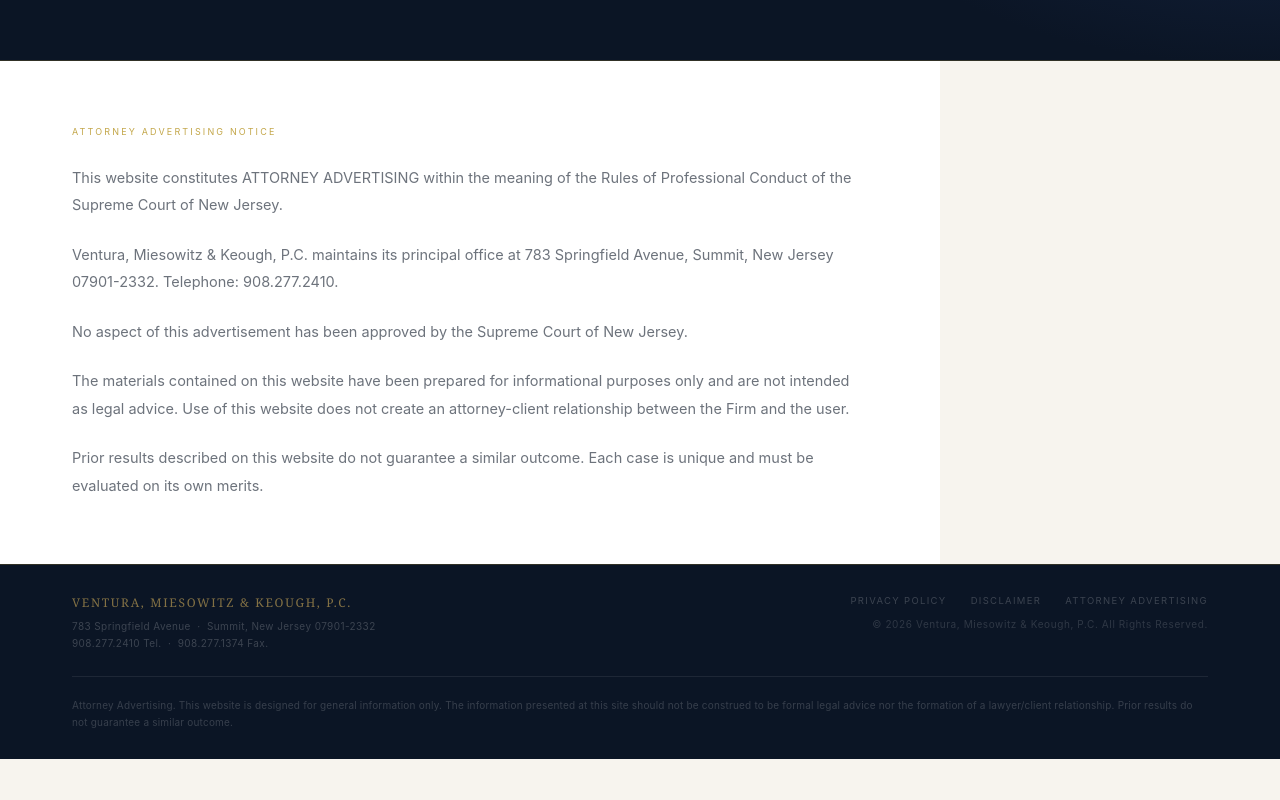
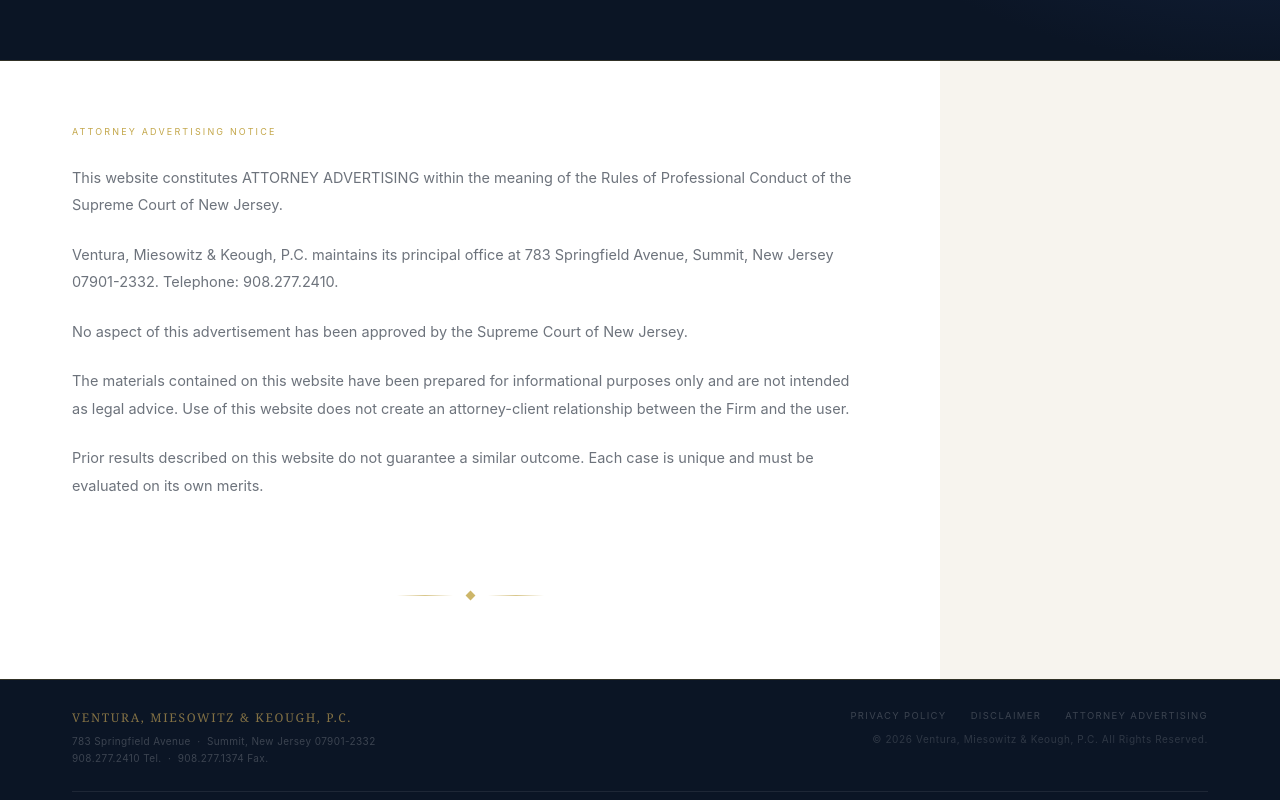
Before and after one commit to trinit-ai/summitlawyers, a React (Vite) app: page /legal/advertising in a window 1280 px wide. Shown: the part 388-1188 px from the top of the page. Before the commit the page ends 1147 px from the top, so only its background shows below. Built offline with nearby package versions, Linux system fonts and the light colour scheme; no server answers.

Commit message:
Simplify ClosingCard to gilded ornament; standardize across detail pages

```diff
--- a/src/components/ClosingCard.jsx
+++ b/src/components/ClosingCard.jsx
@@ -1,38 +1,11 @@
-// Auto-linkifies phone numbers, extensions, and emails in a closing paragraph
-// and wraps it in a styled gold-rule callout card.
+// Gilded page-end ornament. Standard footer for every detail page.
 
-const PHONE_RE = /(\d{3}[.\-]\d{3}[.\-]\d{4}(?:,?\s*ext\.?\s*\d+)?)/gi
-const EMAIL_RE = /([a-zA-Z0-9._%+-]+@[a-zA-Z0-9.-]+\.[a-zA-Z]{2,})/g
-
-function linkify(text) {
-  // Combined splitter — capture both phones and emails in one pass
-  const parts = []
-  const combined = new RegExp(`${PHONE_RE.source}|${EMAIL_RE.source}`, 'gi')
-  let last = 0
-  let m
-  while ((m = combined.exec(text)) !== null) {
-    if (m.index > last) parts.push(text.slice(last, m.index))
-    const match = m[0]
-    if (match.includes('@')) {
-      parts.push(<a key={m.index} href={`mailto:${match}`}>{match}</a>)
-    } else {
-      const digits = match.replace(/[^\d]/g, '').slice(0, 10)
-      parts.push(<a key={m.index} href={`tel:${digits}`}>{match}</a>)
-    }
-    last = m.index + match.length
-  }
-  if (last < text.length) parts.push(text.slice(last))
-  return parts
-}
-
-export default function ClosingCard({ text, label = 'Get in touch' }) {
+export default function ClosingCard() {
   return (
     <div className="closing-card">
       <div className="closing-card-rule">
         <span></span><i></i><span></span>
       </div>
-      <div className="closing-card-label">{label}</div>
-      <p className="closing-card-text">{linkify(text)}</p>
     </div>
   )
 }
--- a/src/pages/AttorneyDetail.jsx
+++ b/src/pages/AttorneyDetail.jsx
@@ -1,5 +1,6 @@
 import { useParams, Link, Navigate } from 'react-router-dom'
 import { Breadcrumb } from '../components/Layout'
+import ClosingCard from '../components/ClosingCard'
 import { FIRM, ATTORNEYS, getAttorney, getPracticeArea } from '../data/firm'
 
 export default function AttorneyDetail() {
@@ -63,6 +64,7 @@
               </ul>
             </div>
           )}
+          <ClosingCard />
         </div>
 
         <aside className="sidebar">
--- a/src/pages/Legal.jsx
+++ b/src/pages/Legal.jsx
@@ -1,5 +1,6 @@
 import { useParams, Navigate } from 'react-router-dom'
 import { Breadcrumb } from '../components/Layout'
+import ClosingCard from '../components/ClosingCard'
 import { FIRM } from '../data/firm'
 
 const PAGES = {
@@ -56,6 +57,7 @@
         <div className="detail-content" style={{ borderRight: 'none' }}>
           <div className="section-label">{page.title}</div>
           {page.body.map((p, i) => <p key={i}>{p}</p>)}
+          <ClosingCard />
         </div>
       </div>
     </>
--- a/src/pages/PracticeDetail.jsx
+++ b/src/pages/PracticeDetail.jsx
@@ -42,9 +42,8 @@
             </div>
           )}
 
-          <ClosingCard
-            text={detail.closing || `To learn more about how we approach ${area.name.toLowerCase()} matters, please call us at ${FIRM.phone} or email ${FIRM.email}. Initial consultations are without charge.`}
-          />
+          {detail.closing && <p>{detail.closing}</p>}
+          <ClosingCard />
 
           {detail.process && (
             <div className="process">
--- a/src/styles/global.css
+++ b/src/styles/global.css
@@ -1145,58 +1145,32 @@
   z-index: 0;
 }
 
-/* ── CLOSING CARD ── */
+/* ── CLOSING ORNAMENT ── */
 .closing-card {
-  margin: 48px 0 12px;
-  padding: 40px 44px;
-  background: linear-gradient(180deg, var(--midnight) 0%, #0d1828 100%);
-  border: 1px solid var(--rule-light);
-  position: relative;
-  text-align: center;
-  overflow: hidden;
-}
-.closing-card::before {
-  content: '';
-  position: absolute;
-  top: 0; left: 0; right: 0;
-  height: 2px;
-  background: linear-gradient(90deg, transparent, var(--gold) 50%, transparent);
-  opacity: 0.6;
+  margin: 56px 0 8px;
+  padding: 36px 0 8px;
+  display: flex;
+  align-items: center;
+  justify-content: center;
 }
 .closing-card-rule {
   display: flex;
   align-items: center;
   justify-content: center;
-  gap: 10px;
-  margin-bottom: 18px;
+  gap: 14px;
 }
-.closing-card-rule span { width: 36px; height: 1px; background: var(--gold); opacity: 0.45; }
-.closing-card-rule i { width: 5px; height: 5px; background: var(--gold); transform: rotate(45deg); opacity: 0.7; display: block; }
-.closing-card-label {
-  font-size: 9px;
-  letter-spacing: 0.24em;
-  text-transform: uppercase;
-  color: var(--gold);
-  margin-bottom: 14px;
-  opacity: 0.85;
+.closing-card-rule span {
+  width: 56px;
+  height: 1px;
+  background: linear-gradient(90deg, transparent, var(--gold) 50%, transparent);
+  opacity: 0.55;
 }
-.closing-card-text {
-  font-family: var(--f-serif);
-  font-size: 17px;
-  line-height: 1.7;
-  color: rgba(255,255,255,0.78);
-  max-width: 620px;
-  margin: 0 auto !important;
-}
-.closing-card-text a {
-  color: var(--gold-lt);
-  text-decoration: none;
-  border-bottom: 1px solid rgba(212,175,90,0.35);
-  transition: border-color 0.2s, color 0.2s;
-}
-.closing-card-text a:hover {
-  color: white;
-  border-bottom-color: var(--gold-lt);
+.closing-card-rule i {
+  width: 7px; height: 7px;
+  background: var(--gold);
+  transform: rotate(45deg);
+  opacity: 0.7;
+  display: block;
 }
 
 .case-types {
```
